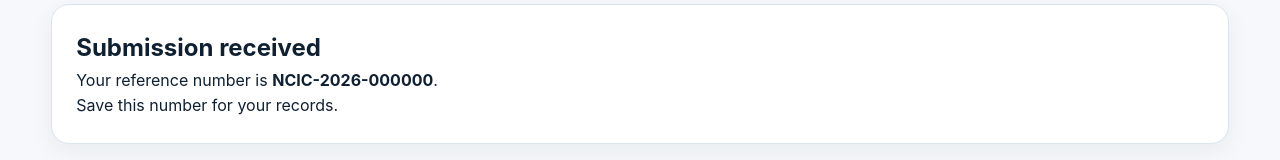
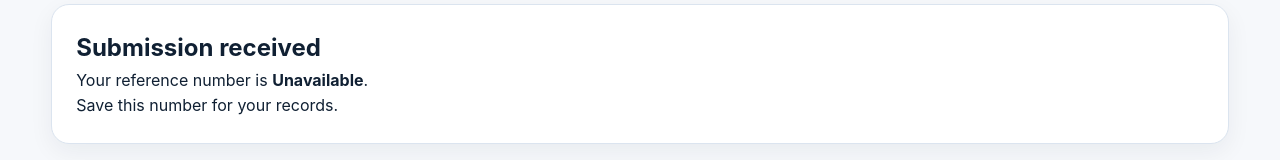
Before and after one commit to ncicoperations-stack/ncicreport-website, a plain HTML site: page pages/confirmation/success.html in a window 1280 px wide. Shown: the part 442-602 px from the top of the page. Drawn offline with Linux system fonts and the light colour scheme.

Commit message:
Update success.html

```diff
--- a/pages/confirmation/success.html
+++ b/pages/confirmation/success.html
@@ -130,6 +130,24 @@
     <link rel="stylesheet" href="../../assets/css/responsive.css" />
     <link rel="stylesheet" href="../../assets/css/main.css" />
   </head>
+         <script>
+document.addEventListener("DOMContentLoaded", () => {
+
+    const reference = sessionStorage.getItem("ncic-reference");
+
+    const output = document.getElementById("issuedReference");
+
+    if (output) {
+
+        output.textContent = reference || "Unavailable";
+
+    }
+
+    // Optional:
+    // sessionStorage.removeItem("ncic-reference");
+
+});
+</script>
   <body>
   <!-- =========================================================
          SKIP LINK
```
